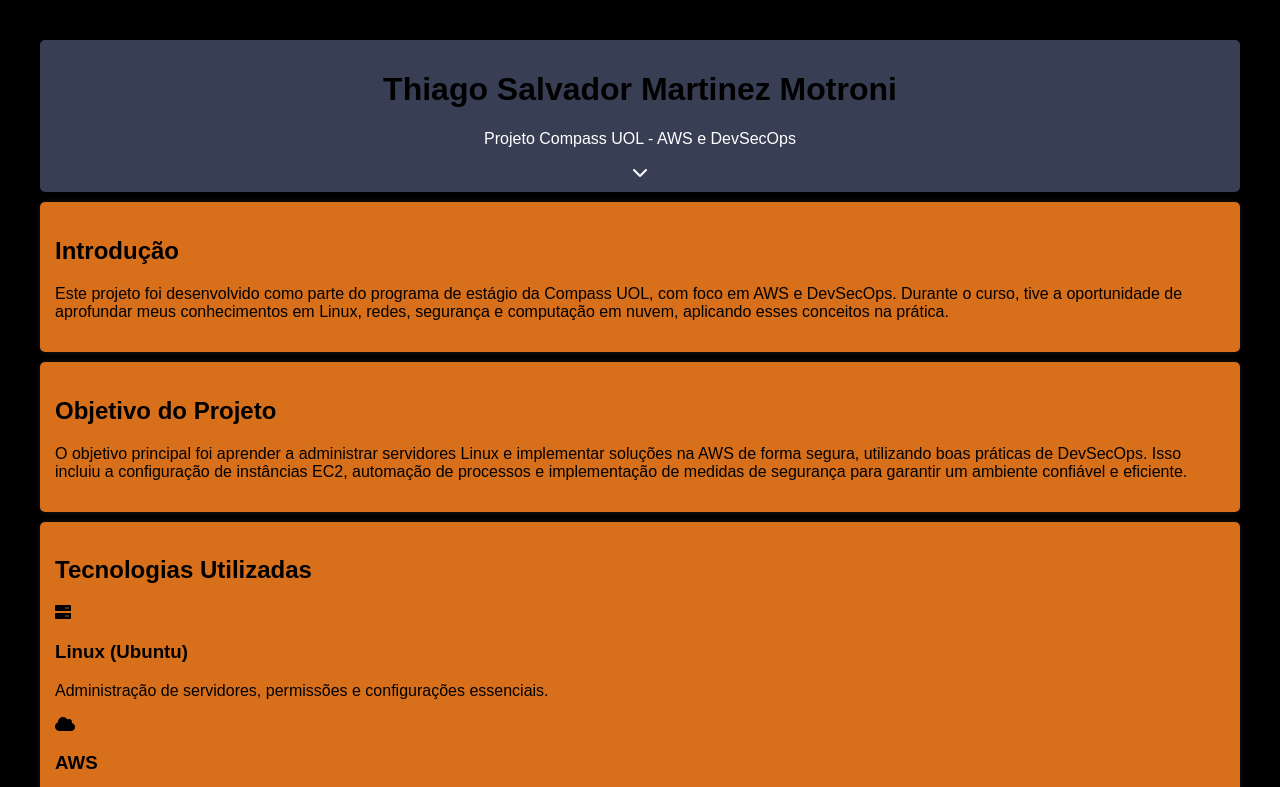
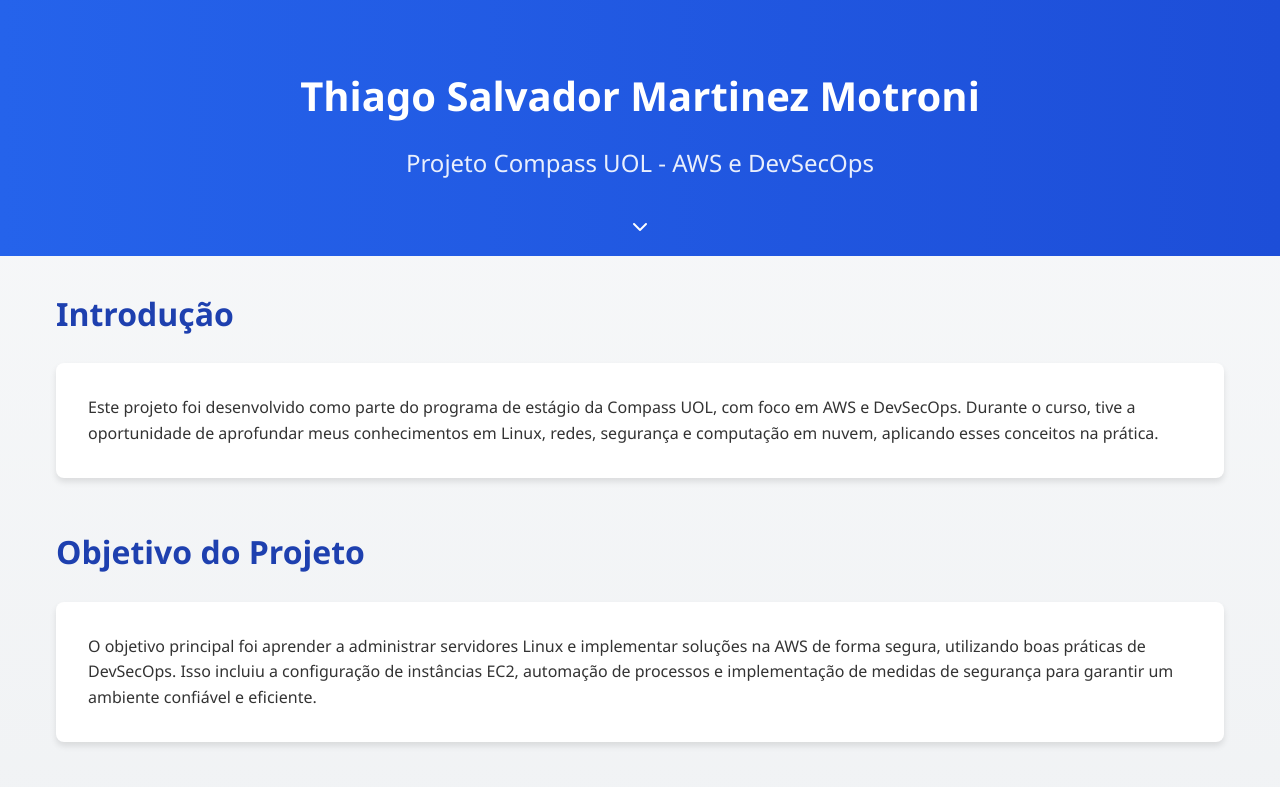
Before and after one commit to tmotroni1/projeto-compass-monitoramentoweb, a plain HTML site: page index.html in a window 1280 px wide. Shown: the top 787 px of the page. Drawn offline with Linux system fonts and the light colour scheme.

Commit message:
styles.css

```diff
--- a/styles.css
+++ b/styles.css
@@ -1,42 +1,148 @@
-body {
-    font-family: Arial, sans-serif;
-    margin: 20px;
-    padding: 20px;
-    background-color: #000000;
+* {
+    margin: 0;
+    padding: 0;
+    box-sizing: border-box;
 }
 
-header {
-    background-color: #383f55;
-    color: white;
-    padding: 10px;
-    text-align: center;
-    border-radius: 5px;
+body {
+    font-family: 'Segoe UI', Tahoma, Verdana, sans-serif;
+    line-height: 1.6;
+    color: #333;
+    background: linear-gradient(to bottom, #f8f9fa, #e9ecef);
 }
 
-h1, h2 {
-    color: #000000;
+.hero {
+    background: linear-gradient(to right, #2563eb, #1d4ed8);
+    color: white;
+    padding: 4rem 1rem 1rem;
+    text-align: center;
 }
 
-section {
-    background-color: rgb(216, 111, 26);
-    padding: 15px;
-    margin: 10px 0;
-    border-radius: 5px;
-    box-shadow: 0px 0px 5px rgba(255, 255, 255, 0.1);
+.hero-content {
+    max-width: 800px;
+    margin: 0 auto;
 }
 
-.separado {
-    background-color: #383f55;
-    padding: 1px;
-    margin: 10px 0;
-    border-radius: 10px;
-    box-shadow: 0px 0px 5px rgba(255, 255, 255, 0.1);
+.hero h1 {
+    font-size: 2.5rem;
+    margin-bottom: 1rem;
+    opacity: 0;
+    animation: fadeIn 1s ease-out forwards;
 }
 
+.subtitle {
+    font-size: 1.5rem;
+    color: rgba(255, 255, 255, 0.9);
+    margin-bottom: 2rem;
+}
 
-pre {
-    background: #6e6e6e;
-    padding: 10px;
-    border-radius: 5px;
-    overflow-x: auto;
+.scroll-indicator {
+    margin-top: 2rem;
 }
+
+.bounce {
+    animation: bounce 2s infinite;
+}
+
+.container {
+    max-width: 1200px;
+    margin: 0 auto;
+    padding: 2rem 1rem;
+}
+
+.section {
+    margin-bottom: 3rem;
+}
+
+h2 {
+    font-size: 2rem;
+    color: #1e40af;
+    margin-bottom: 1.5rem;
+}
+
+.card {
+    background: white;
+    padding: 2rem;
+    border-radius: 0.5rem;
+    box-shadow: 0 4px 6px rgba(0, 0, 0, 0.1);
+}
+
+.tech-grid {
+    display: grid;
+    grid-template-columns: repeat(auto-fit, minmax(250px, 1fr));
+    gap: 1.5rem;
+}
+
+.tech-card {
+    background: white;
+    padding: 2rem;
+    border-radius: 0.5rem;
+    box-shadow: 0 4px 6px rgba(0, 0, 0, 0.1);
+    transition: transform 0.3s ease;
+    text-align: center;
+}
+
+.tech-card:hover {
+    transform: translateY(-5px);
+}
+
+.tech-card i {
+    font-size: 2.5rem;
+    color: #2563eb;
+    margin-bottom: 1rem;
+}
+
+.tech-card h3 {
+    font-size: 1.25rem;
+    margin-bottom: 1rem;
+    color: #1e40af;
+}
+
+footer {
+    background: #1f2937;
+    color: #9ca3af;
+    text-align: center;
+    padding: 2rem;
+    margin-top: 3rem;
+}
+
+@keyframes fadeIn {
+    from {
+        opacity: 0;
+        transform: translateY(-20px);
+    }
+    to {
+        opacity: 1;
+        transform: translateY(0);
+    }
+}
+
+@keyframes bounce {
+    0%, 20%, 50%, 80%, 100% {
+        transform: translateY(0);
+    }
+    40% {
+        transform: translateY(-20px);
+    }
+    60% {
+        transform: translateY(-10px);
+    }
+}
+
+@media (max-width: 768px) {
+    .hero h1 {
+        font-size: 2rem;
+    }
+
+    .subtitle {
+        font-size: 1.25rem;
+    }
+
+    .tech-grid {
+        grid-template-columns: 1fr;
+    }
+
+    .card {
+        padding: 1.5rem;
+    }
+}
```
